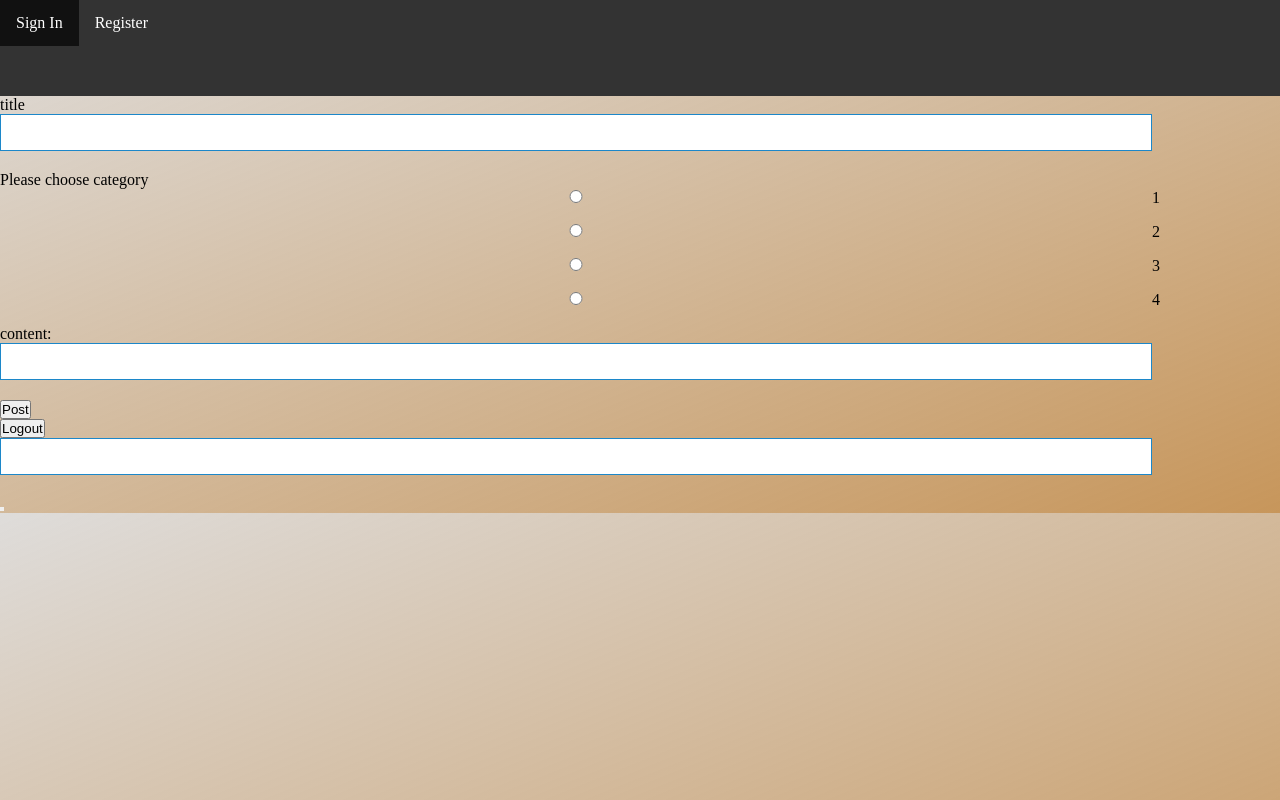
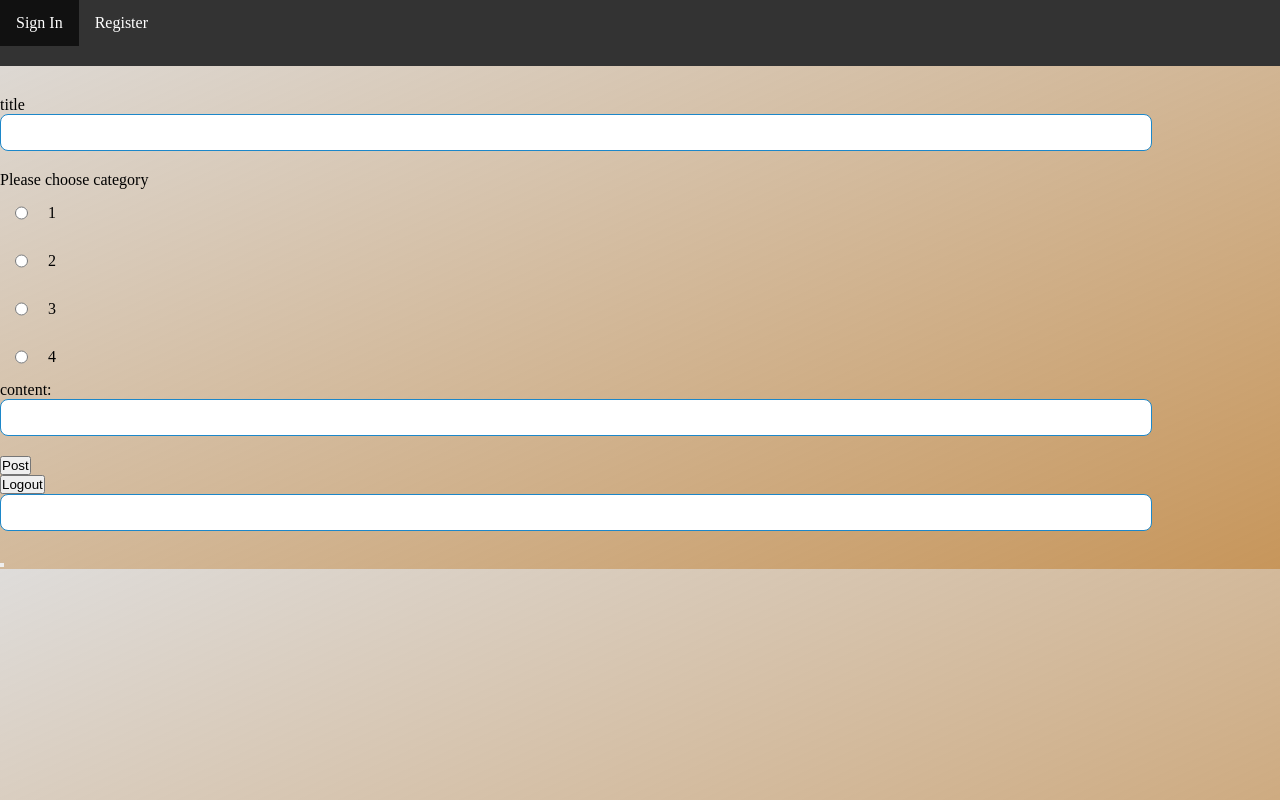
Before and after one commit to buraksyagmur/real-time-forum-, a plain HTML site: page assets/index.html in a window 1280 px wide. Drawn offline with nearby package versions, Linux system fonts and the light colour scheme.

Commit message:
changed some style

```diff
--- a/assets/css/styles.css
+++ b/assets/css/styles.css
@@ -8,10 +8,11 @@
 
 body {
     /*THIS CSS SECTION IS FOR THE BODY OF THE MAIN PAGE*/
-    align-items: center;
-    flex-direction: column;
+    /* margin: 20px; */
+    /* align-items: center; */
+    /* flex-direction: column; */
     /* padding: 10px; */
-    margin: 0px;
+    /* margin: 0px; */
     height: 100%;
     /* overflow: hidden; */
     background-color: rgb(250, 234, 214);
@@ -25,9 +26,11 @@ body {
     background: -o-linear-gradient(to bottom right, rgba(190, 186, 182, 0.5), rgb(199, 150, 91));
     /* for standard syntax */
     background: linear-gradient(to bottom right, rgba(190, 186, 182, 0.5), rgb(199, 150, 91))
+
 }
 
-ul {
+.nav-bar {
+    padding: 20px;
     list-style-type: none;
     margin: 0;
     padding: 0;
@@ -107,6 +110,22 @@ li a:hover:not(.active) {
     margin-top: 0;
     margin-bottom: 0;
 }
+#category {
+    display: flex;
+    flex-direction: column;
+    align-items: flex-start;
+}
+#category > div {
+    display: flex;
+    flex-direction: row;
+    margin: 5px;
+}
+#category > div > input {
+    margin: 10px;
+}
+#category > div > label {
+    margin: 10px;
+}
 
 .PostCategory {
     width: 90%;
@@ -145,6 +164,7 @@ li a:hover:not(.active) {
     margin: 50px auto;
     border: 1px solid #999;
     width: 60%;
+    border: #a99567;
 }
 
 h2,
@@ -173,6 +193,7 @@ textarea {
     padding: 10px;
     margin-bottom: 20px;
     border: 1px solid #1c87c9;
+    border-radius: 0.5rem;
     outline: none;
 }
 
--- a/assets/index.html
+++ b/assets/index.html
@@ -19,7 +19,7 @@
 <body>
     <!---header--->
     <header>
-        <ul class="navbar">
+        <ul class="nav-bar">
             <li>
                 <p><a button class="button" data-userPopUpP="userPopUpPOne">Sign In</button></a></p>
             </li>
--- a/assets/js/post.js
+++ b/assets/js/post.js
@@ -176,11 +176,21 @@ CatLabelOpt1.textContent = "1";
 CatLabelOpt2.textContent = "2";
 CatLabelOpt3.textContent = "3";
 CatLabelOpt4.textContent = "4";
-CatOptionDiv.append(
-    CatInputOpt1, CatLabelOpt1,
-    CatInputOpt2, CatLabelOpt2,
-    CatInputOpt3, CatLabelOpt3,
-    CatInputOpt4, CatLabelOpt4);
+
+const CatOpt1Div = document.createElement("div");
+CatOpt1Div.id = "cat-div-1";
+const CatOpt2Div = document.createElement("div");
+CatOpt1Div.id = "cat-div-2";
+const CatOpt3Div = document.createElement("div");
+CatOpt1Div.id = "cat-div-3";
+const CatOpt4Div = document.createElement("div");
+CatOpt1Div.id = "cat-div-4";
+
+CatOpt1Div.append(CatInputOpt1, CatLabelOpt1);
+CatOpt2Div.append(CatInputOpt2, CatLabelOpt2);
+CatOpt3Div.append(CatInputOpt3, CatLabelOpt3);
+CatOpt4Div.append(CatInputOpt4, CatLabelOpt4);
+CatOptionDiv.append(CatOpt1Div, CatOpt2Div, CatOpt3Div, CatOpt4Div);
 
 CatOptionDiv.setAttribute("id", "category");
 //=-----------------------
```
